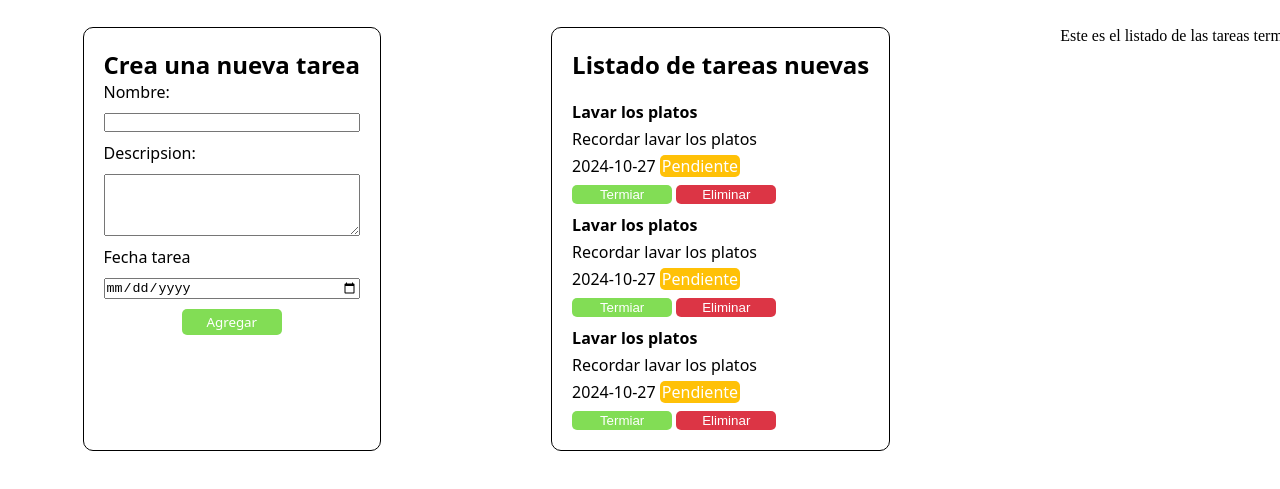
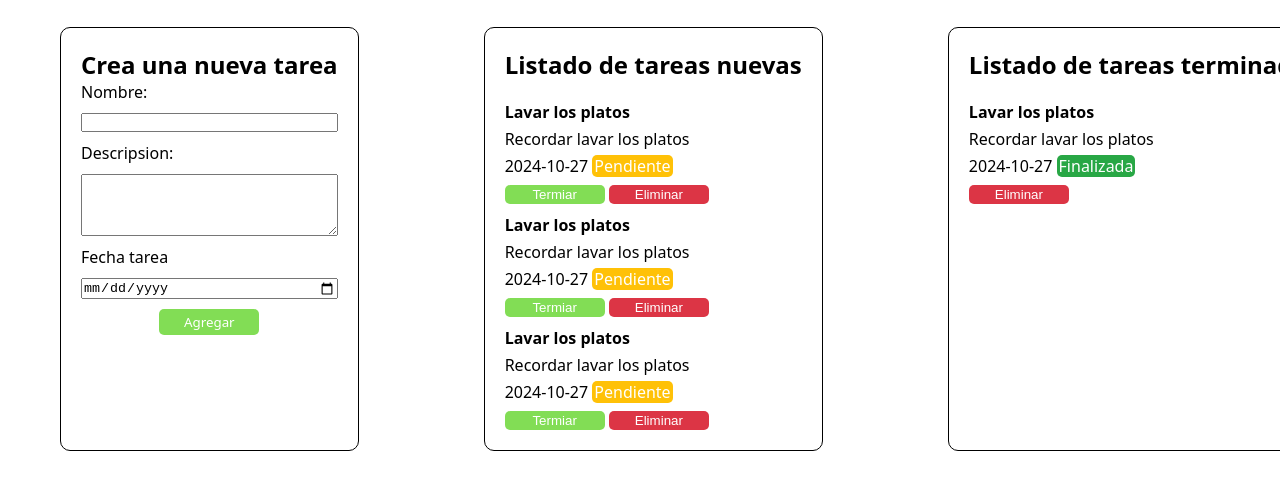
Before and after one commit to Misterdev19/todolist-app, a plain HTML site: page index.html in a window 1280 px wide. Shown: the part 111-600 px from the top of the page. Drawn offline with Linux system fonts and the light colour scheme.

Commit message:
estilos de la lista de tareas terminada

```diff
--- a/index.css
+++ b/index.css
@@ -124,3 +124,60 @@ header {
     padding: 0 2px 0 2px;
     width: 100px;
 }
+/*estilos de la lista de tareas terminadas*/
+
+
+.container .list-clecked {
+    font-family: var(--font-title);
+    border: 1px solid black;
+    border-radius: 10px;
+    padding: 20px;
+}
+
+.container .list-clecked ul {
+    margin-top: 20px;
+}
+
+.container .list-clecked ul li {
+    display: grid;
+    gap: 5px;
+    margin-top: 10px;
+}
+
+
+.container .list-clecked ul li .success {
+    background-color: var(--succes);
+    border: none;
+    border-radius: 5px;
+    color: white;
+    padding: 2px 4px 2px 4px;
+    cursor: pointer;
+    width: 100px;
+}
+
+.container .list-clecked ul li .success:hover {
+    background-color: var(--succes-hover);
+}
+
+.container .list-clecked ul li .danger:hover {
+    background-color: var(--danger-hover);
+}
+
+.container .list-clecked ul li .danger {
+    background-color: var(--danger);
+    border: none;
+    border-radius: 5px;
+    color: white;
+    padding: 2px 4px 2px 4px;
+    cursor: pointer;
+    width: 100px;
+}
+
+.container .list-clecked ul li .success {
+    background-color: var(--succes-hover);
+    border: none;
+    border-radius: 5px;
+    color: white;
+    padding: 0 2px 0 2px;
+    width: 100px;
+}
--- a/index.html
+++ b/index.html
@@ -67,7 +67,22 @@
              </ul>
          </div>
          <div class="list-clecked">
-             <p> Este es el listado de las tareas terminada </p>
+            <h2>
+                Listado de tareas terminadas
+             </h2>
+             <ul>
+                 <li>
+                     <b><span id="name">Lavar los platos</span></b>
+                      <span id="description">Recordar lavar los platos</span>
+                      <div>
+                          <span id="date">2024-10-27</span>
+                          <span id="sattus" class="success">Finalizada</span>
+                      </div>
+                      <div>
+                          <button type="button" class="danger">Eliminar</button>
+                      </div>
+                    </li>
+             </ul>
          </div>
     </section>
     <script src="index.js"></script>
```
